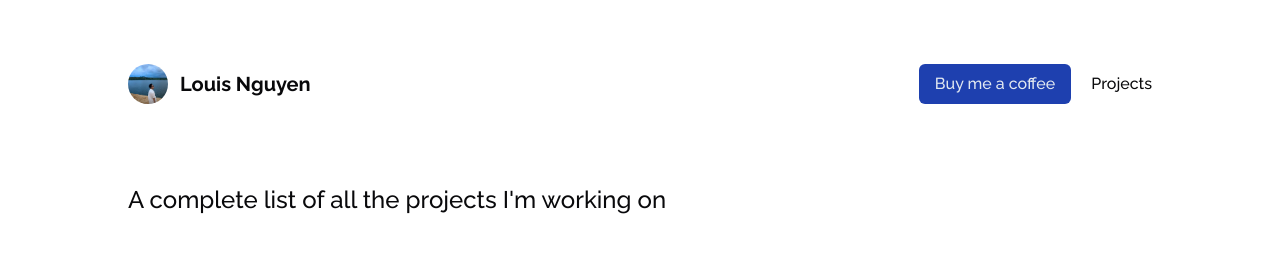
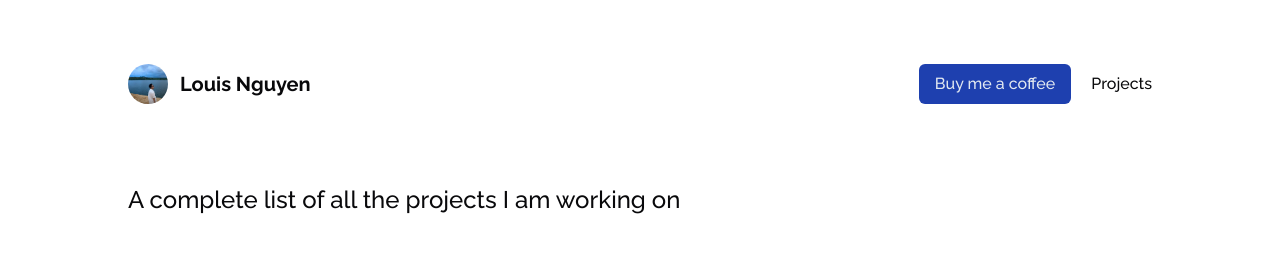
Before and after one commit to lng5143/louisnguyen-me, a Next.js app: page /projects in a window 1280 px wide. Shown: the top 266 px of the page. Built offline with nearby package versions, Linux system fonts and the light colour scheme.

Commit message:
edit string

```diff
--- a/app/projects/page.js
+++ b/app/projects/page.js
@@ -1,14 +1,13 @@
 import { Badge } from "@/components/ui/badge";
 import { Table, TableRow, TableCell, TableHeader, TableBody } from "@/components/ui/table";
 import PROJECTS from "@/data/projects";
-import Link from "next/link";
 
 export default function ProjectsPage() {
 
 
     return (
         <div className="flex flex-col gap-10">
-            <h1 className="text-2xl">A complete list of all the projects I'm working on</h1>
+            <h1 className="text-2xl">A complete list of all the projects I am working on</h1>
             <Table>
                 <TableHeader>
                     <TableRow>
```
